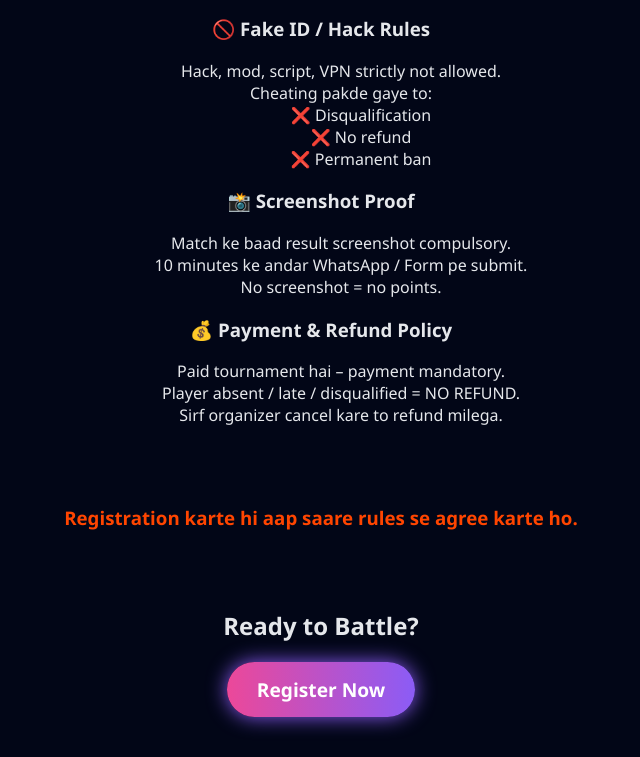
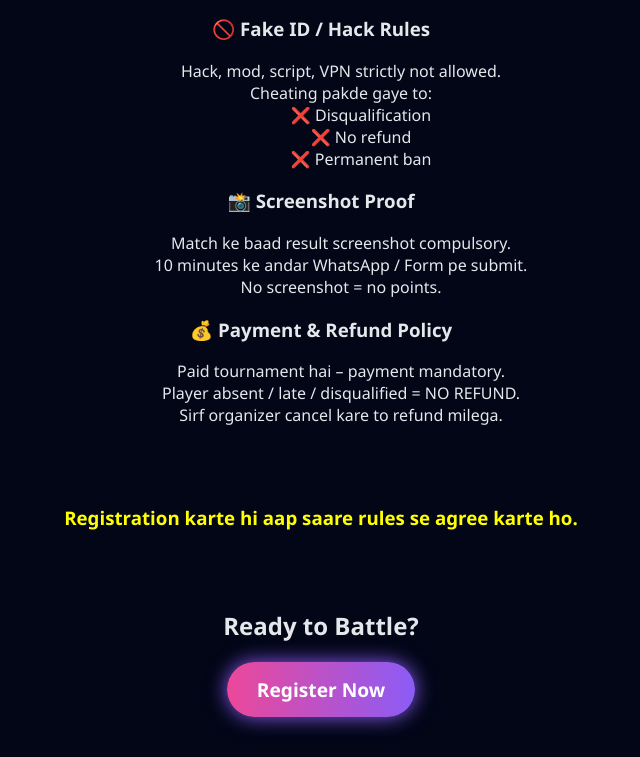
Before and after one commit to robertteniyo-prog/Tournament, a plain HTML site: page index.html in a window 1280 px wide. Shown: the part 2310-3067 px from the top of the page, without its empty margins (319-959 px from the left). Drawn offline with Linux system fonts and the light colour scheme.

Commit message:
Update index.html

```diff
--- a/index.html
+++ b/index.html
@@ -89,7 +89,7 @@
   <li>Sirf organizer cancel kare to refund milega.</li>
 </ul>
 <br><br>
-<h3 style="color: orangered;">Registration karte hi aap saare rules se agree karte ho.</h3>
+<h3 style="color: yellow;">Registration karte hi aap saare rules se agree karte ho.</h3>
 </section>
 <!-- CTA -->
 <section class="final-cta">
```
